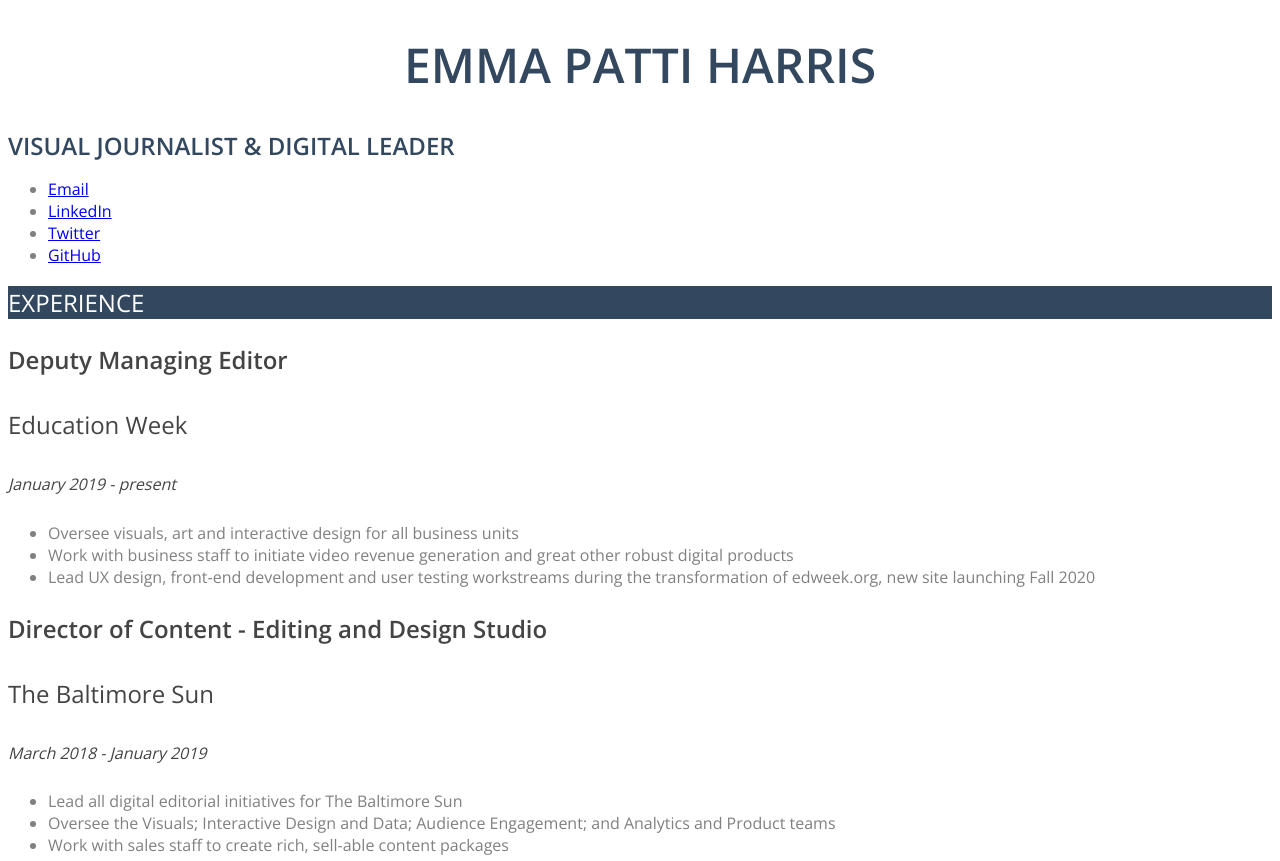
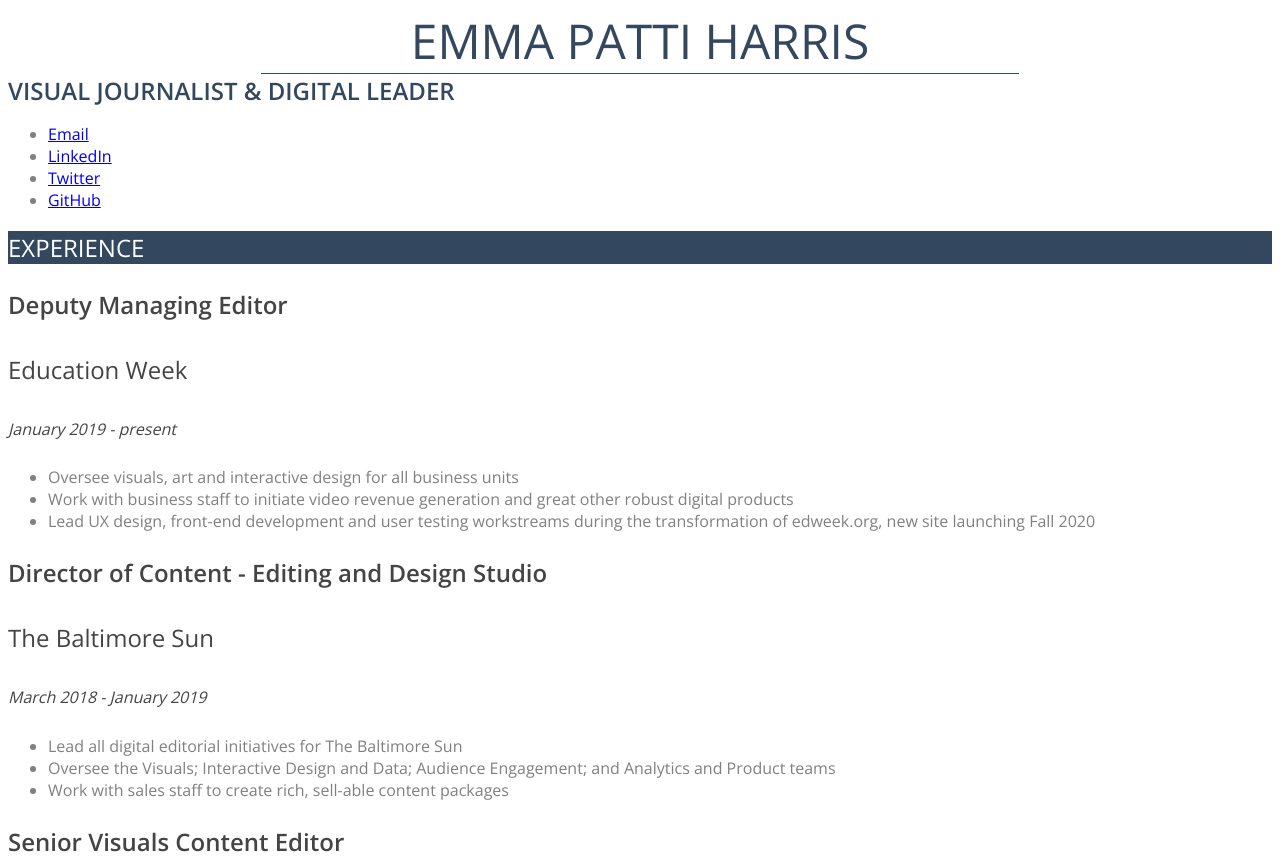
Before and after one commit to ekpharris-umd/jour352-spring-2022, a plain HTML site: page basic-resume/index.html in a window 1280 px wide. Shown: the top 861 px of the page. Drawn offline with nearby package versions, Linux system fonts and the light colour scheme.

Commit message:
update css

```diff
--- a/basic-resume/index.html
+++ b/basic-resume/index.html
@@ -16,7 +16,10 @@
 
 <body>
 <!--I built this myself!-->
-	<h1>Emma Patti Harris</h1>
+	<div id="name">
+		Emma Patti Harris
+	</div>
+
 	<b>Visual Journalist & Digital Leader</b>
 	<br>
 	<img src="patti-harris.jpg" width="300" alt="Profile picture of Emma Patti Harris">
--- a/basic-resume/style.css
+++ b/basic-resume/style.css
@@ -6,11 +6,15 @@
 }
 
 /*this my name*/
-h1 {
+#name {
 	font-size: 3em;
 	color: #33485e;
 	text-transform: uppercase;
 	text-align: center;
+	border-bottom: 1px solid #33485e;
+	width: 60%;
+	min-width: 300px;
+	margin:  0 auto;
 }
 
 img {
```
